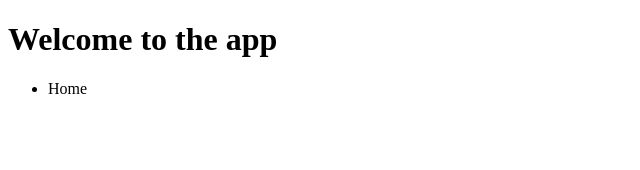
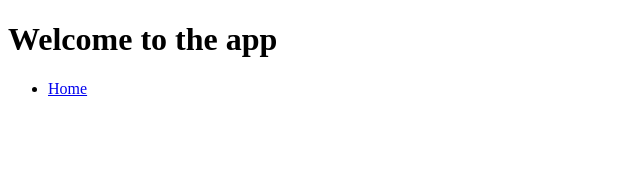
Before and after one commit to hjpunzalan/mern-typescript-boilerplate, a React (Create React App) app in the folder client/: page / in a window 1280 px wide. Shown: the top 170 px of the page, without its empty margins (0-640 px from the left). Built offline with nearby package versions, Linux system fonts and the light colour scheme.

Commit message:
added router to app

```diff
--- a/client/src/components/Navbar.tsx
+++ b/client/src/components/Navbar.tsx
@@ -1,5 +1,5 @@
 import React, { Component } from "react";
-// import { Link } from "react-router-dom";
+import { Link } from "react-router-dom";
 
 interface Props {}
 interface State {}
@@ -10,7 +10,9 @@
 	render() {
 		return (
 			<ul>
-				<li>Home</li>
+				<li>
+					<Link to="/">Home</Link>
+				</li>
 			</ul>
 		);
 	}
--- a/client/src/index.tsx
+++ b/client/src/index.tsx
@@ -1,12 +1,15 @@
 import React from "react";
 import ReactDOM from "react-dom";
 import { Provider } from "react-redux";
+import { BrowserRouter as Router } from "react-router-dom";
 import App from "./App";
 import store from "./store";
 
 ReactDOM.render(
 	<Provider store={store}>
-		<App />
+		<Router>
+			<App />
+		</Router>
 	</Provider>,
 	document.getElementById("root")
 );
```
